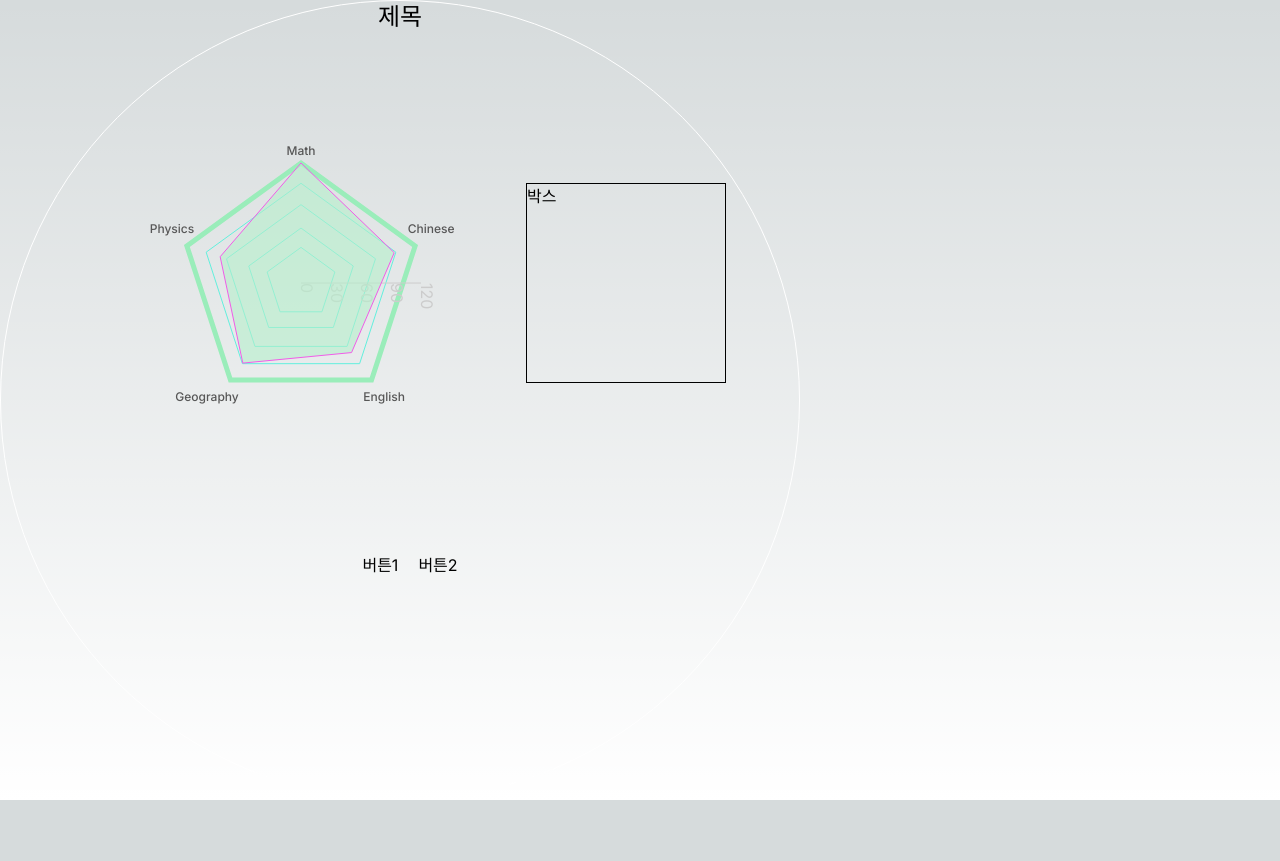
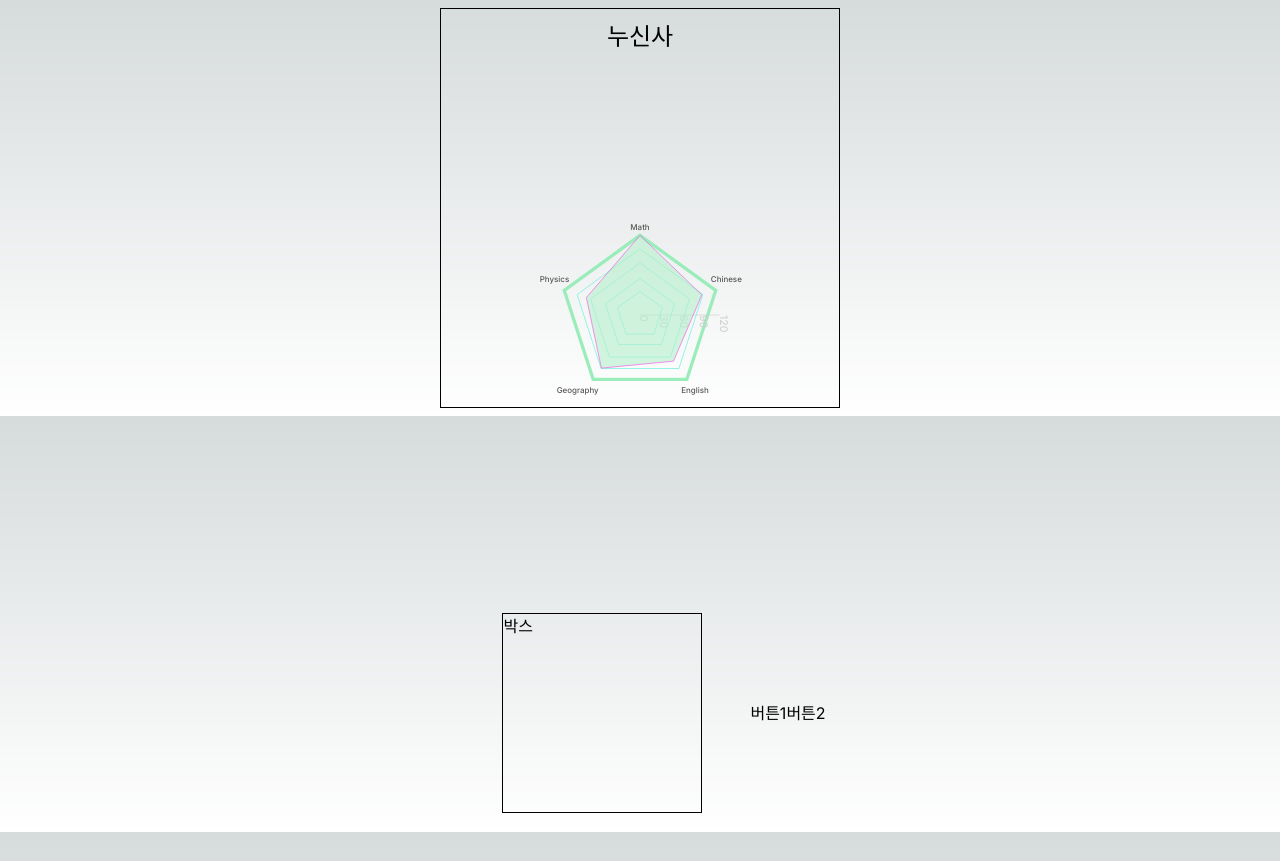
Before and after one commit to changwoo-yu/chart, a Next.js app: page / in a window 1280 px wide. Before the commit the page ends 800 px from the top, so only its background shows below. Built offline with nearby package versions, Linux system fonts and the light colour scheme.

Commit message:
feat: 무한스크롤러 적용을 위해 차트박스로 스타일 수정

```diff
--- a/src/components/additionalChart/inbodyAddChart/index.tsx
+++ b/src/components/additionalChart/inbodyAddChart/index.tsx
@@ -3,15 +3,17 @@ import React from "react";
 
 const InbodyAddChart = () => {
   return (
-    <div className="w-[800px] h-[800px] border border-white rounded-full">
-      <h1 className="flex justify-center text-2xl">제목</h1>
-      <div className="flex items-center ">
-        <ExerAmountChart />
-        <div className="border border-black w-[200px] h-[200px] m-[-75px]">박스</div>
-      </div>
-      <div className="flex justify-center ">
-        <button className="m-[20px]">버튼1</button>
-        <button>버튼2</button>
+    <div className="flex flex-wrap justify-center">
+      <div className=" w-[400px] h-[400px] border border-black m-2">
+        <h1 className="flex justify-center text-2xl m-3">누신사</h1>
+        <div className="flex flex-wrap justify-center items-center">
+          <ExerAmountChart border="border border-black" />
+          <div className="border border-black w-[200px] h-[200px] m-12">박스</div>
+          <div className="">
+            <button className="">버튼1</button>
+            <button>버튼2</button>
+          </div>
+        </div>
       </div>
     </div>
   );
```
